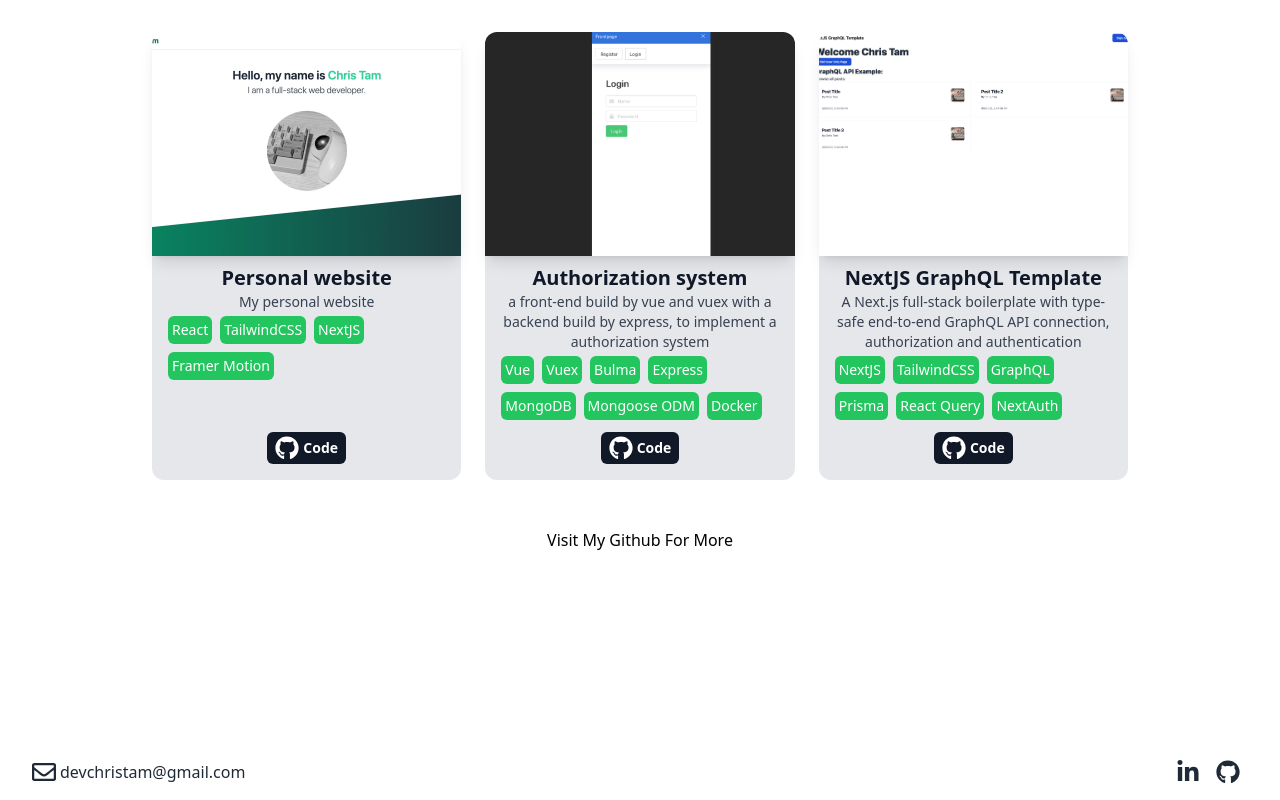
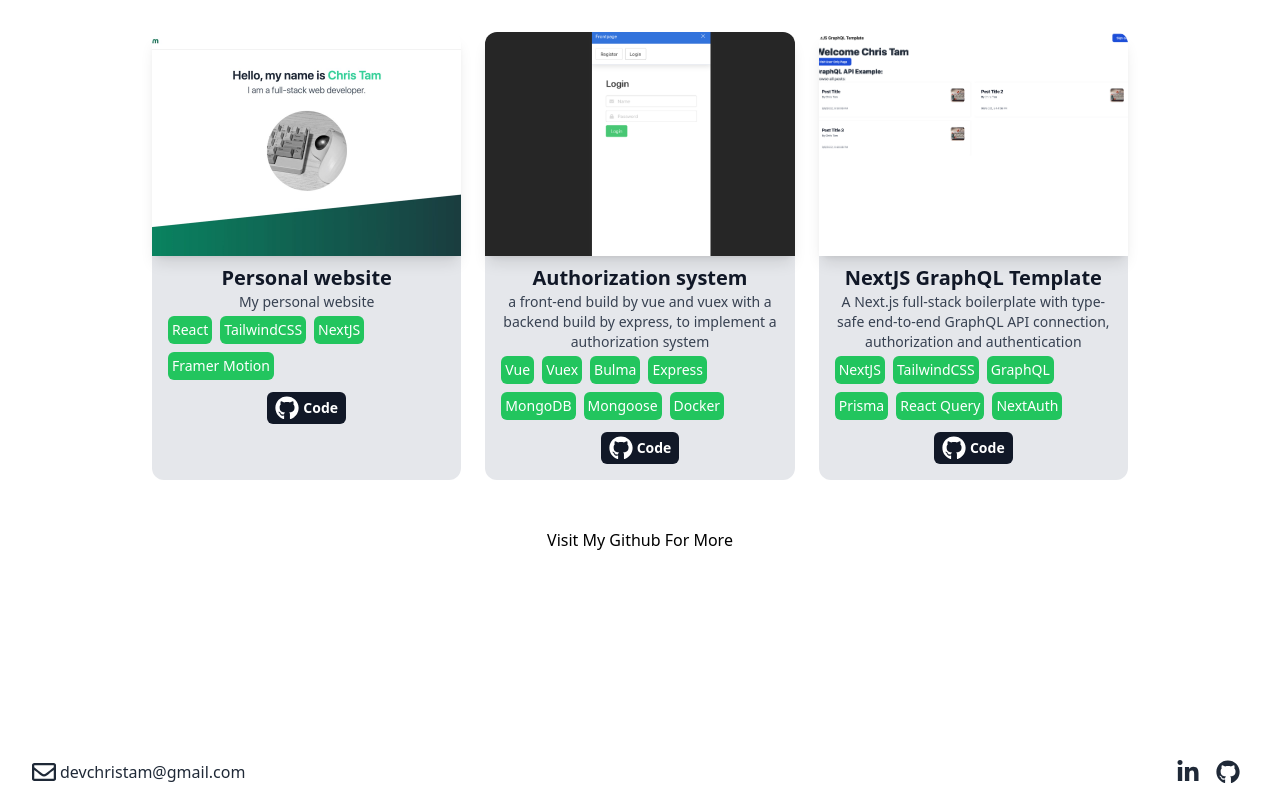
Before and after one commit to devchristam/devchristamdotcom, a Next.js app: page / in a window 1280 px wide. Shown: the part 2124-2924 px from the top of the page. Built offline with nearby package versions, Linux system fonts and the light colour scheme; no server answers.

Commit message:
fix: fix project card overflow

```diff
--- a/src/frontend/components/Project.tsx
+++ b/src/frontend/components/Project.tsx
@@ -49,7 +49,7 @@ export const Project = () => {
 									'Bulma',
 									'Express',
 									'MongoDB',
-									'Mongoose ODM',
+									'Mongoose',
 									'Docker',
 								],
 								url: 'https://github.com/devchristam/vue3-login-system',
--- a/src/frontend/components/ProjectCard.tsx
+++ b/src/frontend/components/ProjectCard.tsx
@@ -43,7 +43,7 @@ const ProjectCard = (props: projectCardInterface) => {
 				/>
 			</div>
 
-			<div className="block h-56 overflow-hidden rounded-b-xl bg-gray-200">
+			<div className="block min-h-[14rem] overflow-hidden rounded-b-xl bg-gray-200">
 				<div className="flex h-full flex-col justify-between py-2 px-3 text-center text-sm">
 					<div>
 						<p className="text-xl font-bold text-gray-900">
```
